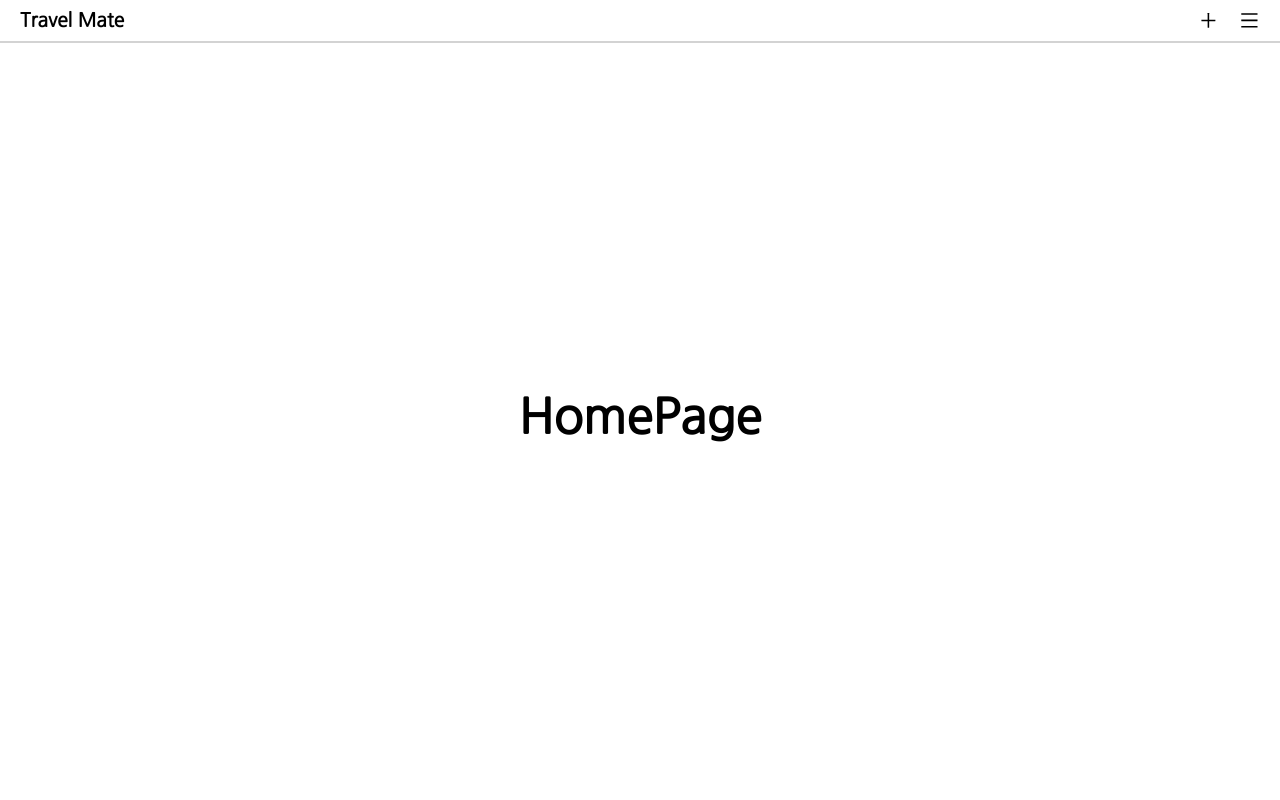
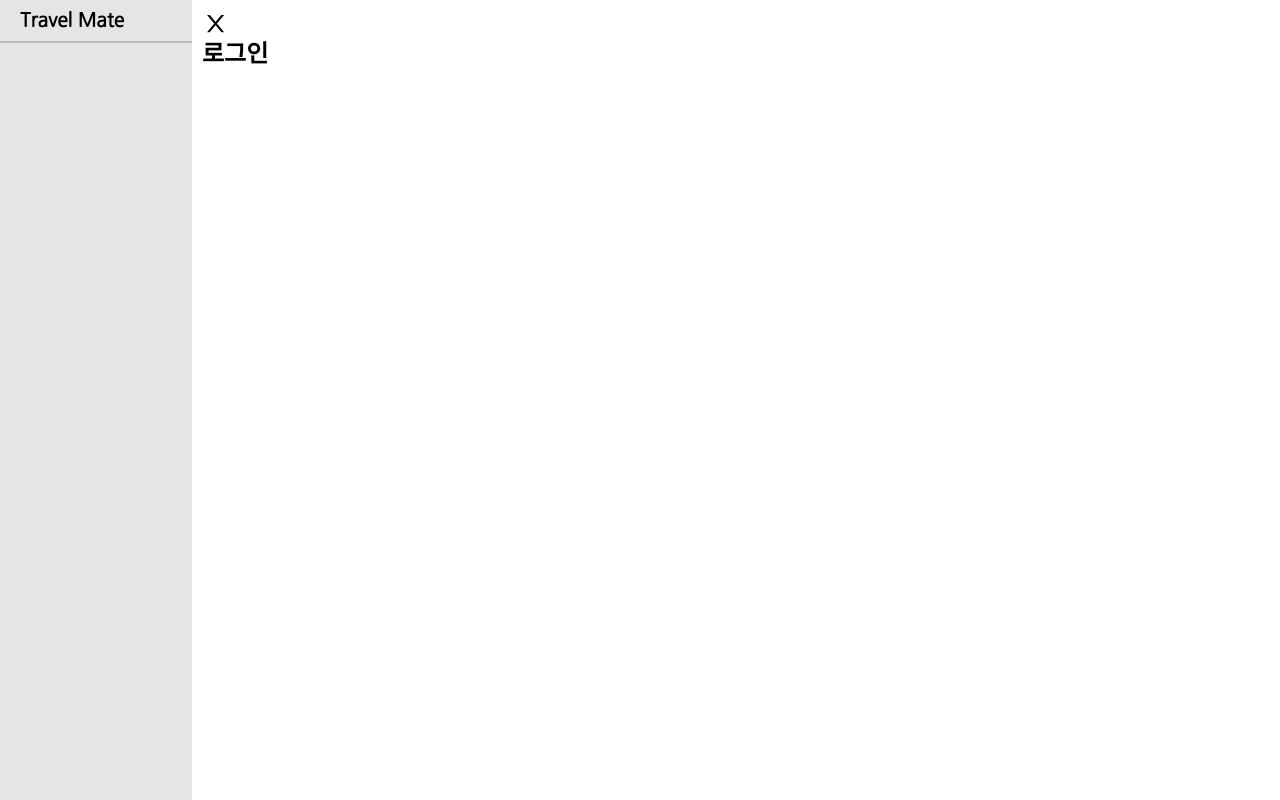
Before and after one commit to hyeon9782/travel-mate, a React (Vite) app: page / in a window 1280 px wide. Both pictures are taken after a click on the icon 1249 px from the left and 20 px from the top of the page. Built offline with nearby package versions, Linux system fonts and the light colour scheme.

Commit message:
feat: AppPanel 컴포넌트 개발

```diff
--- a/src/App.tsx
+++ b/src/App.tsx
@@ -2,13 +2,16 @@ import { RecoilRoot } from "recoil";
 import { BrowserRouter } from "react-router-dom";
 import AppRoutes from "./router";
 import Header from "./components/layout/Header";
+
 function App() {
   return (
     <>
       <RecoilRoot>
         <BrowserRouter>
-          <Header />
-          <AppRoutes />
+          <div style={{ position: "relative" }}>
+            <Header />
+            <AppRoutes />
+          </div>
         </BrowserRouter>
       </RecoilRoot>
     </>
--- /dev/null
+++ b/src/components/common/AppPanel.tsx
@@ -0,0 +1,49 @@
+import styled from "styled-components";
+import { CloseIcon } from "./icons";
+
+type Props = {
+  handleClick: () => void;
+  children: any;
+};
+
+const AppPanel = ({ handleClick, children }: Props) => {
+  return (
+    <AppPanelBlock>
+      <AppPanelBox>
+        <IconBox onClick={handleClick}>
+          <CloseIcon />
+        </IconBox>
+        <ContentBox>{children}</ContentBox>
+      </AppPanelBox>
+    </AppPanelBlock>
+  );
+};
+
+const AppPanelBlock = styled.div`
+  position: fixed;
+  top: 0;
+  left: 0;
+  width: 100%;
+  height: 100%;
+  background-color: rgba(0, 0, 0, 0.1);
+`;
+
+const AppPanelBox = styled.div`
+  position: absolute;
+  top: 0;
+  right: 0;
+  width: 85%;
+  height: 100%;
+  background-color: white;
+  padding: 10px;
+  box-sizing: border-box;
+`;
+
+const ContentBox = styled.div``;
+
+const IconBox = styled.div`
+  font-size: 1.7rem;
+  color: black;
+`;
+
+export default AppPanel;
--- a/src/components/common/icons.ts
+++ b/src/components/common/icons.ts
@@ -5,6 +5,7 @@ import {
   AiOutlinePlus,
   AiOutlineSearch,
   AiOutlineMenu,
+  AiOutlineClose,
 } from "react-icons/ai";
 export const PlusIcon = AiOutlinePlus;
 
@@ -17,3 +18,5 @@ export const ArrowRightIcon = AiOutlineArrowRight;
 export const SearchIcon = AiOutlineSearch;
 
 export const MenuIcon = AiOutlineMenu;
+
+export const CloseIcon = AiOutlineClose;
--- a/src/components/layout/Header.tsx
+++ b/src/components/layout/Header.tsx
@@ -1,6 +1,9 @@
 import { Link, useLocation, useNavigate } from "react-router-dom";
 import styled from "styled-components";
 import { MenuIcon, PlusIcon } from "../common/icons";
+import AppPanel from "../common/AppPanel";
+import { useState } from "react";
+import UserPanel from "../user/UserPanel";
 
 const menu = [
   {
@@ -16,6 +19,7 @@ const menu = [
 const Header = () => {
   const location = useLocation();
   const navigate = useNavigate();
+  const [active, setActive] = useState(false);
   const isPlanPath =
     location.pathname === "/plan" || location.pathname === "/login";
   if (isPlanPath) {
@@ -35,8 +39,9 @@ const Header = () => {
       </Nav> */}
       <IconBox>
         <PlusIcon onClick={() => navigate("/plan")} />
-        <MenuIcon />
+        <MenuIcon onClick={() => setActive(true)} />
       </IconBox>
+      {active && <UserPanel handleClick={() => setActive(false)} />}
     </HeaderBlock>
   );
 };
--- a/src/components/layout/Wrapper.tsx
+++ b/src/components/layout/Wrapper.tsx
@@ -14,7 +14,7 @@ const WrapperBlock = styled.div`
   margin: 0px auto;
   width: 100%;
   padding: 0px 20px;
-  height: calc(100vh - 52px);
+  height: calc(100vh - 42.8px);
 `;
 
 export default Wrapper;
--- /dev/null
+++ b/src/components/user/UserPanel.tsx
@@ -0,0 +1,24 @@
+import React from "react";
+import AppPanel from "../common/AppPanel";
+import styled from "styled-components";
+import { Link } from "react-router-dom";
+
+const UserPanel = (props) => {
+  return (
+    <UserPanelBlock>
+      <AppPanel {...props}>
+        <LoginBox>
+          <Link to={"/login"}>로그인</Link>
+        </LoginBox>
+      </AppPanel>
+    </UserPanelBlock>
+  );
+};
+
+const UserPanelBlock = styled.div``;
+
+const LoginBox = styled.div`
+  font-size: 1.5rem;
+`;
+
+export default UserPanel;
```
